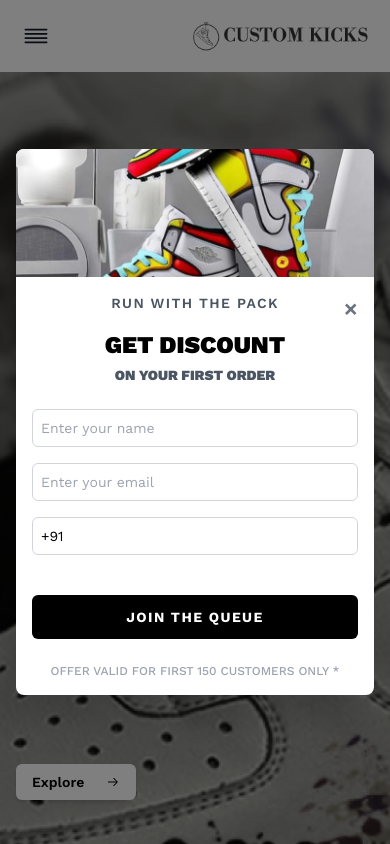
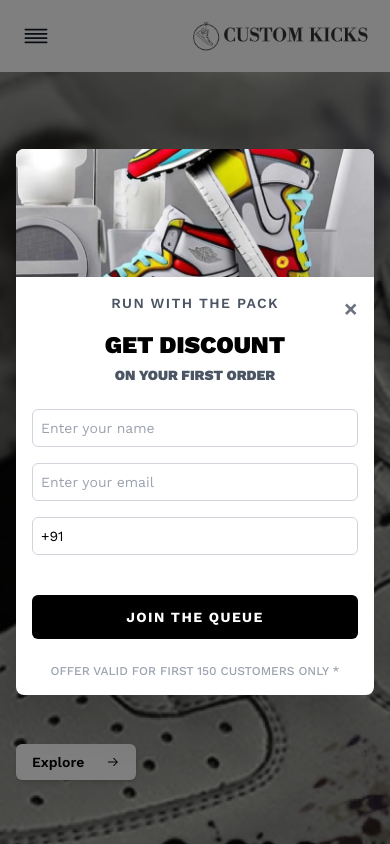
Before and after one commit to Custom-kicks/home-page, a Next.js app: page / in a window 390 px wide. Shown: the top 844 px of the page. Built offline with nearby package versions, Linux system fonts and the light colour scheme.

Commit message:
Hero section button fix

```diff
--- a/app/Hero/hero.tsx
+++ b/app/Hero/hero.tsx
@@ -21,7 +21,6 @@
         <div className="absolute inset-0 bg-black opacity-20"></div>
       </div>
 
-
       <div className="flex flex-col max-w-full md:max-w-3xl lg:max-w-4xl gap-6 md:gap-8 lg:gap-[62px] text-white">
         <h1 className="text-[32px] md:text-[40px] lg:text-[56px] font-medium italic leading-normal">
           Custom Kicks: Craft Sneakers That Reflect Your Style
@@ -32,8 +31,7 @@
           sneaker enthusiasts.
         </p>
 
-
-        <div className="absolute bottom-11 md:bottom-12 flex justify-left w-full lg:w-auto">
+        <div className="absolute bottom-16 md:bottom-12 flex justify-left w-full lg:w-auto">
           <a
             href="#"
             className="flex items-center gap-[10px] py-2 md:py-3 px-4 md:px-6 w-[120px] md:w-[150px] bg-white text-black rounded-md text-sm md:text-base font-semibold transition hover:bg-gray-200 shadow-md"
```
